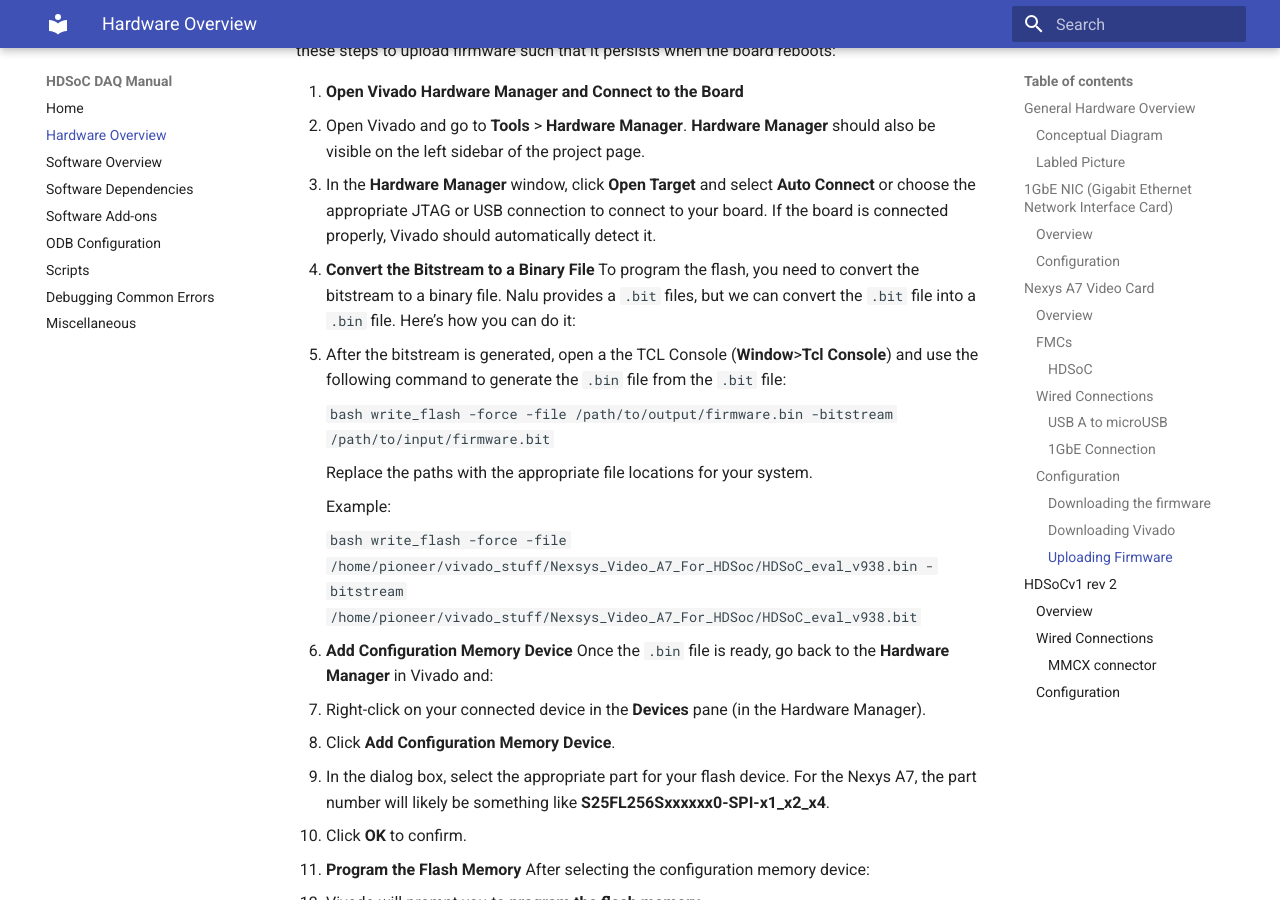
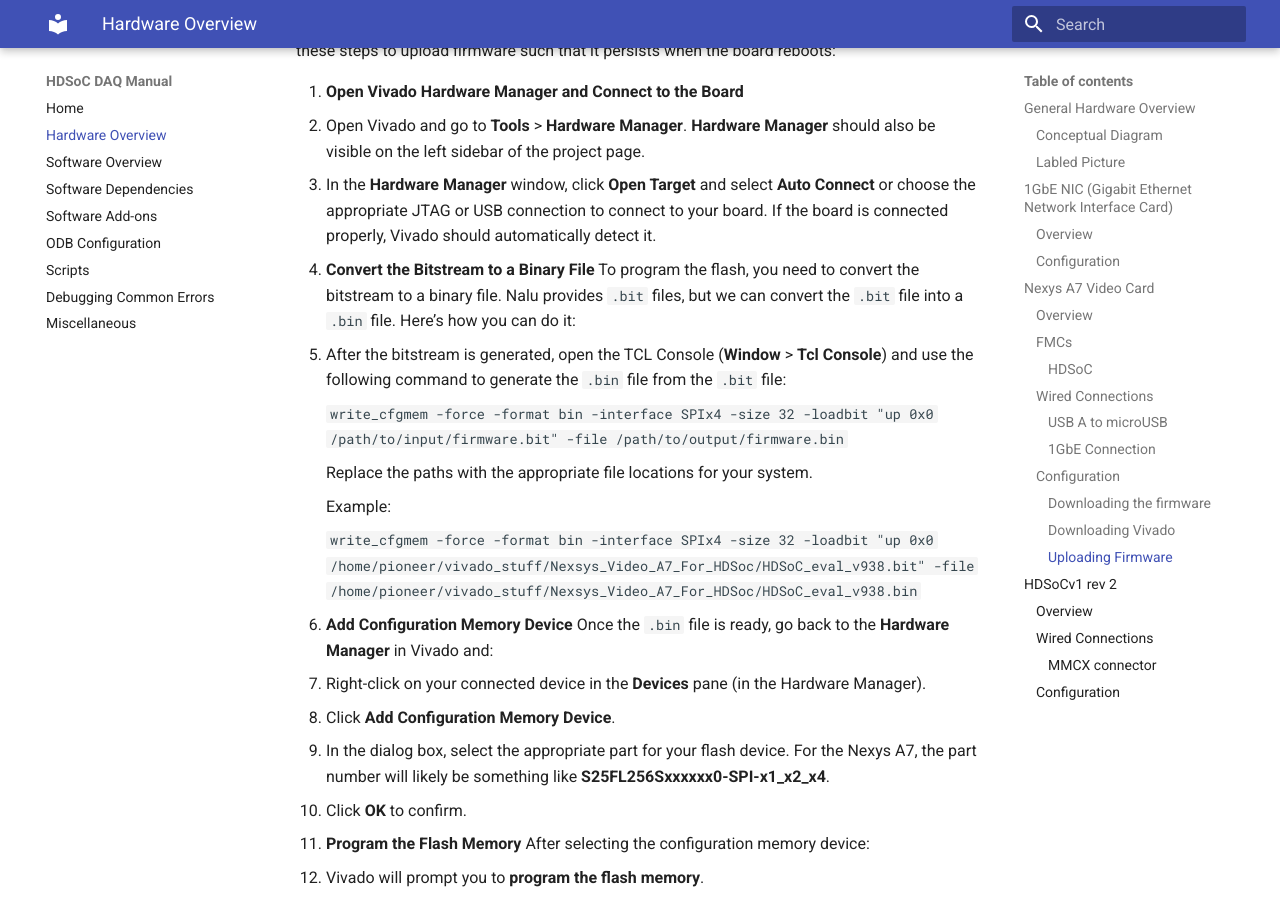
Before and after one commit to jaca230/hdsoc_daq_manual, an MkDocs documentation site: the page built from docs/hardware.md, in a window 1280 px wide and 900 px high, scrolled down 4321 px. Built offline with MkDocs 1.6.1 and Material for MkDocs 9.7.7, drawn with Linux system fonts in a browser that asks for light colours.

Commit message:
updated tcl command for building bin file from bitstream

````diff
--- a/docs/hardware.md
+++ b/docs/hardware.md
@@ -106,21 +106,22 @@
    If the board is connected properly, Vivado should automatically detect it.
 
 2. **Convert the Bitstream to a Binary File**
-   To program the flash, you need to convert the bitstream to a binary file. Nalu provides a `.bit` files, but we can convert the `.bit` file into a `.bin` file. Here’s how you can do it:
+   To program the flash, you need to convert the bitstream to a binary file. Nalu provides `.bit` files, but we can convert the `.bit` file into a `.bin` file. Here’s how you can do it:
 
-   - After the bitstream is generated, open a the TCL Console (**Window**>**Tcl Console**) and use the following command to generate the `.bin` file from the `.bit` file:
+   * After the bitstream is generated, open the TCL Console (**Window** > **Tcl Console**) and use the following command to generate the `.bin` file from the `.bit` file:
 
-     ```bash
-     write_flash -force -file /path/to/output/firmware.bin -bitstream /path/to/input/firmware.bit
+     ```
+     write_cfgmem -force -format bin -interface SPIx4 -size 32 -loadbit "up 0x0 /path/to/input/firmware.bit" -file /path/to/output/firmware.bin
      ```
 
      Replace the paths with the appropriate file locations for your system.
 
      Example:
 
-     ```bash
-     write_flash -force -file /home/pioneer/vivado_stuff/Nexsys_Video_A7_For_HDSoc/HDSoC_eval_v938.bin -bitstream /home/pioneer/vivado_stuff/Nexsys_Video_A7_For_HDSoc/HDSoC_eval_v938.bit
      ```
+     write_cfgmem -force -format bin -interface SPIx4 -size 32 -loadbit "up 0x0 /home/pioneer/vivado_stuff/Nexsys_Video_A7_For_HDSoc/HDSoC_eval_v938.bit" -file /home/pioneer/vivado_stuff/Nexsys_Video_A7_For_HDSoc/HDSoC_eval_v938.bin
+     ```
+
 
 3. **Add Configuration Memory Device**
    Once the `.bin` file is ready, go back to the **Hardware Manager** in Vivado and:
````
Also changed, not shown: site/print_page/index.html, site/scripts/index.html, site/search/search_index.json, site/software/index.html, site/software_dependencies/index.html, 3 other files.
